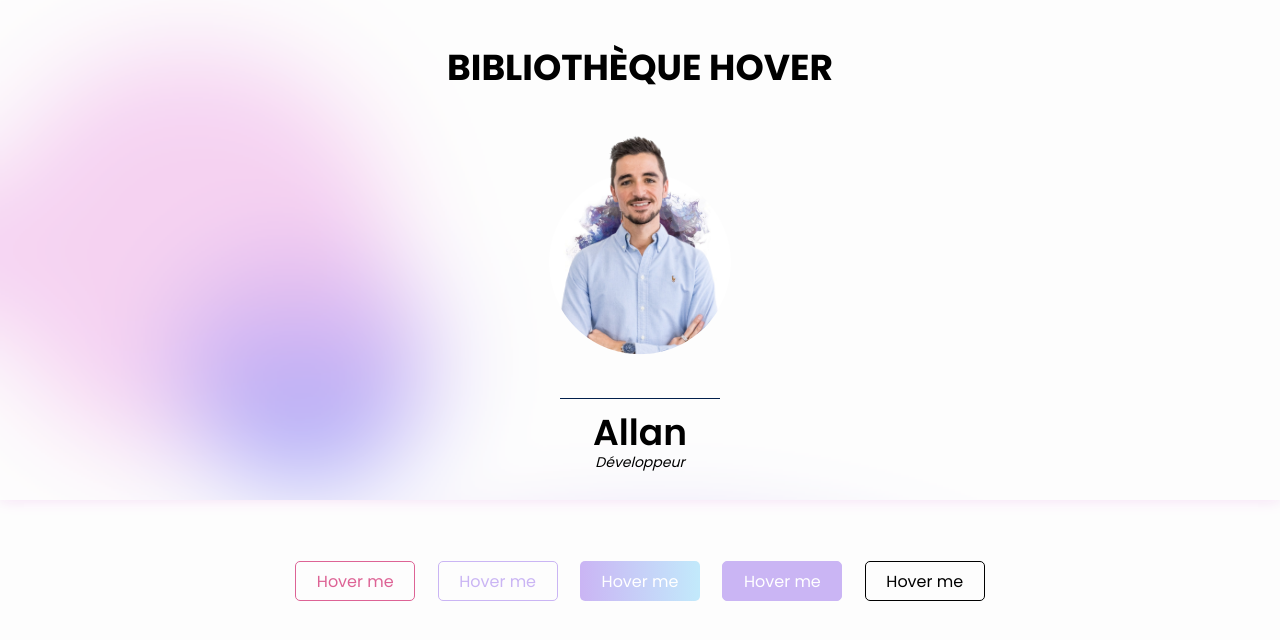
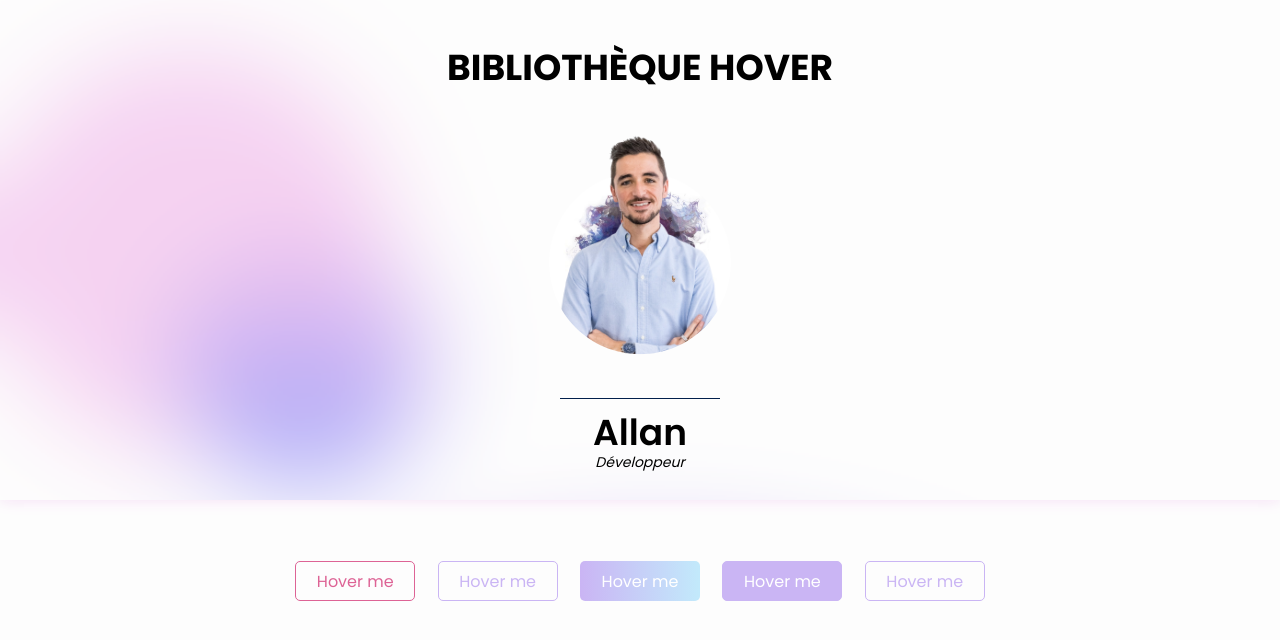
Before and after one commit to Tillate/Biblioth-que-CSS, a plain HTML site: page Button Hover/index.html in a window 1280 px wide. Drawn offline with Linux system fonts and the light colour scheme.

Commit message:
correction couleur dernier bouton

```diff
--- a/Button Hover/styles/Section_1/_buttons.scss
+++ b/Button Hover/styles/Section_1/_buttons.scss
@@ -112,9 +112,9 @@ $border-radius: 5px;
     $btn-color: transparent;
     $btn-hover-color: #c2e9fb;
     position: relative;
-    border: 1px solid black;
+    border: 1px solid #CAB5F4;
     background-color: $btn-color;
-    color: black;
+    color: #CAB5F4;
     overflow: hidden;
     span {
       position: relative;
```
Also changed, not shown: Button Hover/styles/style.css, 1 other file.
